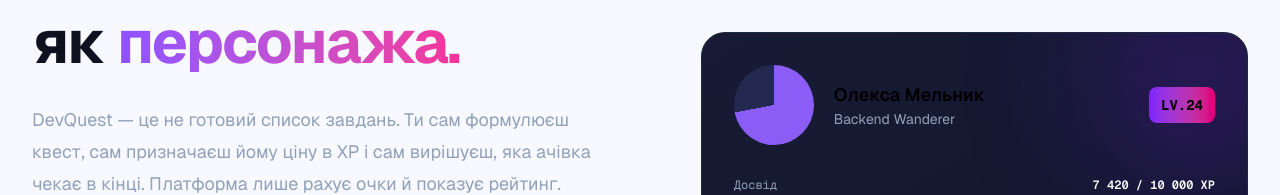
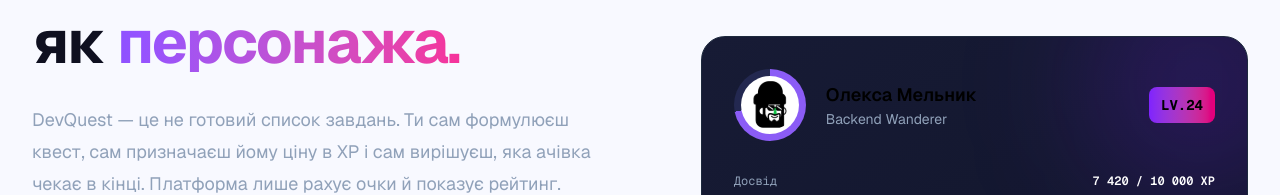
Before and after one commit to Unstvii/DevQuest, a Next.js app in the folder frontend/: page / in a window 1280 px wide. Shown: the part 327-522 px from the top of the page. Built offline with nearby package versions, Linux system fonts and the light colour scheme; no server answers.

Commit message:
style: add image to hero section and style it

```diff
--- a/frontend/app/page.tsx
+++ b/frontend/app/page.tsx
@@ -1,7 +1,8 @@
 import HowItIsWorks from "@/components/HowItIsWorks/HowItIsWorks";
 import Intro from "../components/Intro/Intro";
 import Link from "next/link";
-
+import Image from "next/image";
+import hero from "../public/hero_avatar.svg";
 const Home = () => {
   return (
     <div
@@ -86,7 +87,15 @@
 
             <div className="relative z-10">
               <div className="mb-8 flex items-center gap-5">
-                <div className="flex h-20 w-20 items-center justify-center rounded-full bg-[conic-gradient(#8b5cf6_72%,#232850_0)] p-[7px]"></div>
+                <div className="flex h-18 w-18 items-center justify-center rounded-full bg-[conic-gradient(#8b5cf6_72%,#232850_0)] p-[7px]">
+                  <Image
+                    src={hero}
+                    alt="Персонаж з лупою шукає квест"
+                    width={220}
+                    height={220}
+                    className="h-full w-auto object-contain bg-white rounded-full p-1"
+                  />
+                </div>
 
                 <div>
                   <h3 className="font-semibold text-lg">Олекса Мельник</h3>
```
Also changed, not shown: frontend/public/hero_avatar.svg (added).
